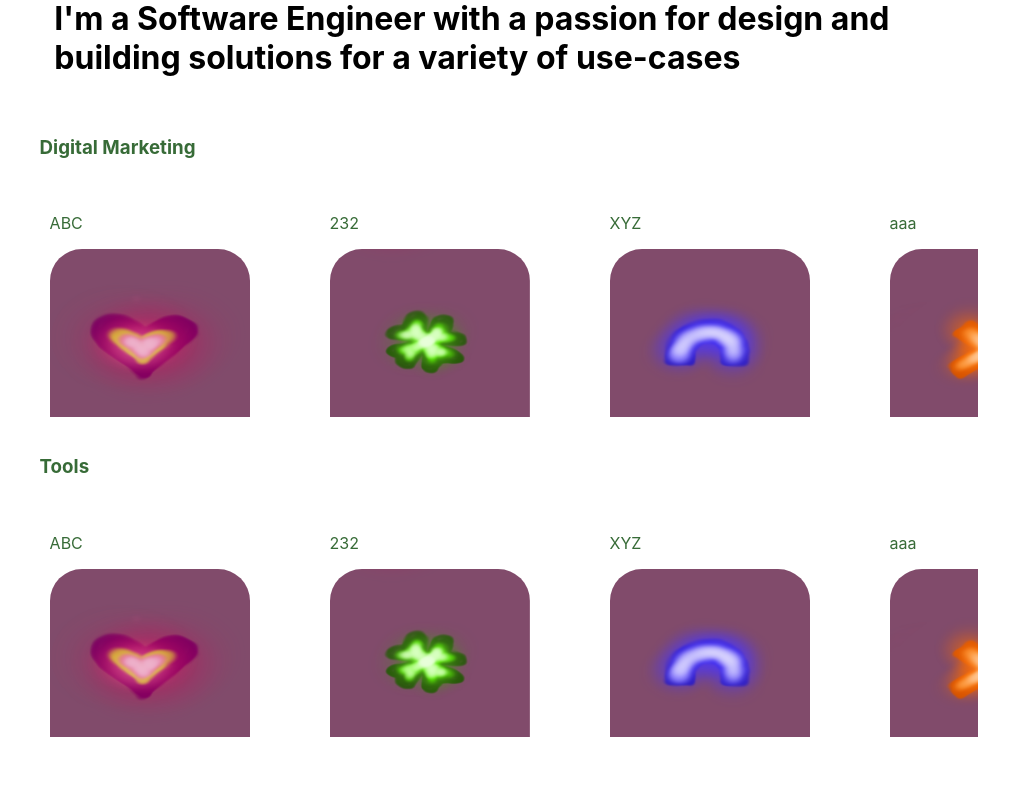
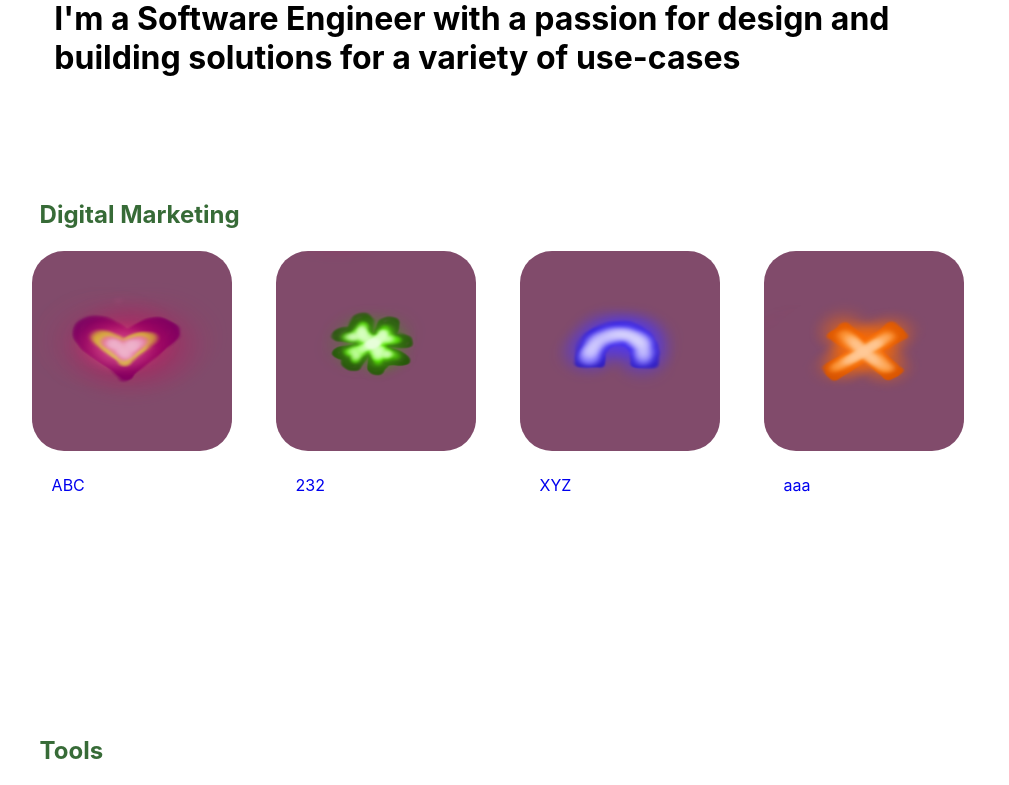
Before and after one commit to ngillca/nataliagill, a React (Create React App) app: page / in a window 1280 px wide. Shown: the part 340-1125 px from the top of the page, without its empty margins (168-1177 px from the left). Before the commit the page ends 1085 px from the top, so only its background shows below. Built offline with nearby package versions, Linux system fonts and the light colour scheme.

Commit message:
hover effect

```diff
--- a/src/App.css
+++ b/src/App.css
@@ -48,7 +48,7 @@
   transition: transform 0.2s;
   width: 200px;
   height: 200px;
-  margin: 0 auto;
+  margin: 0;
 }
 
 .zoom:hover {
@@ -60,6 +60,14 @@
 
 .test-image {
   opacity: 1;
-  transition: 0.5s ease;
+  transition: .5s ease;
   backface-visibility: hidden;
 }
+
+a {
+  text-decoration: none;
+}
+a:hover {
+  color: green;
+  text-decoration: underline;
+}
--- a/src/ContentSlider.js
+++ b/src/ContentSlider.js
@@ -6,23 +6,32 @@ export default function ContentSlider(props) {
   const [width, setWidth] = useState(0);
   const carousel = useRef();
 
-  const pic = [props.sentImages[0],props.sentImages[1],props.sentImages[2],props.sentImages[3]]
+  const pic = [
+    props.sentImages[0],
+    props.sentImages[1],
+    props.sentImages[2],
+    props.sentImages[3],
+  ];
   const obj = [
     {
       name: props.projectNames[0],
       image: props.sentImages[0],
+      url: "google.com",
     },
     {
       name: props.projectNames[1],
       image: props.sentImages[1],
+      url: "google.com",
     },
     {
       name: props.projectNames[2],
       image: props.sentImages[2],
+      url: "google.com",
     },
     {
       name: props.projectNames[3],
       image: props.sentImages[3],
+      url: "google.com",
     },
   ];
 
@@ -32,7 +41,7 @@ export default function ContentSlider(props) {
   return (
     <>
       <motion.div className="flex-container-subsetheading" animate={{ x: 10 }}>
-        <h3>{props.title}</h3>
+        <h2>{props.title}</h2>
       </motion.div>
 
       <motion.div
@@ -47,17 +56,20 @@ export default function ContentSlider(props) {
         >
           {obj.map((o) => {
             return (
-              <motion.div className="item zoom test-image" key={o}>
-                <p>{o.name}</p>
-                <img
-                  src={o.image}
-                  alt=""
-                  style={{ width: "200px", height: "200px" }}
-                />
+              <motion.div className="item " key={o}>
+
+                  <img
+                    src={o.image}
+                    alt=""
+                    style={{ width: "200px", height: "200px" }}
+                  />
+
+   <a href={o.url}><p className="zoom">{o.name}</p></a>
+
+
               </motion.div>
             );
           })}
-
         </motion.div>
 
         <motion.div></motion.div>
--- a/src/index.css
+++ b/src/index.css
@@ -17,6 +17,7 @@ body {
   margin-top: 0%;
   margin-left: 13%;
   margin-right: 20%;
+  margin-bottom: 5%;
 }
 
 .content-area {
```
